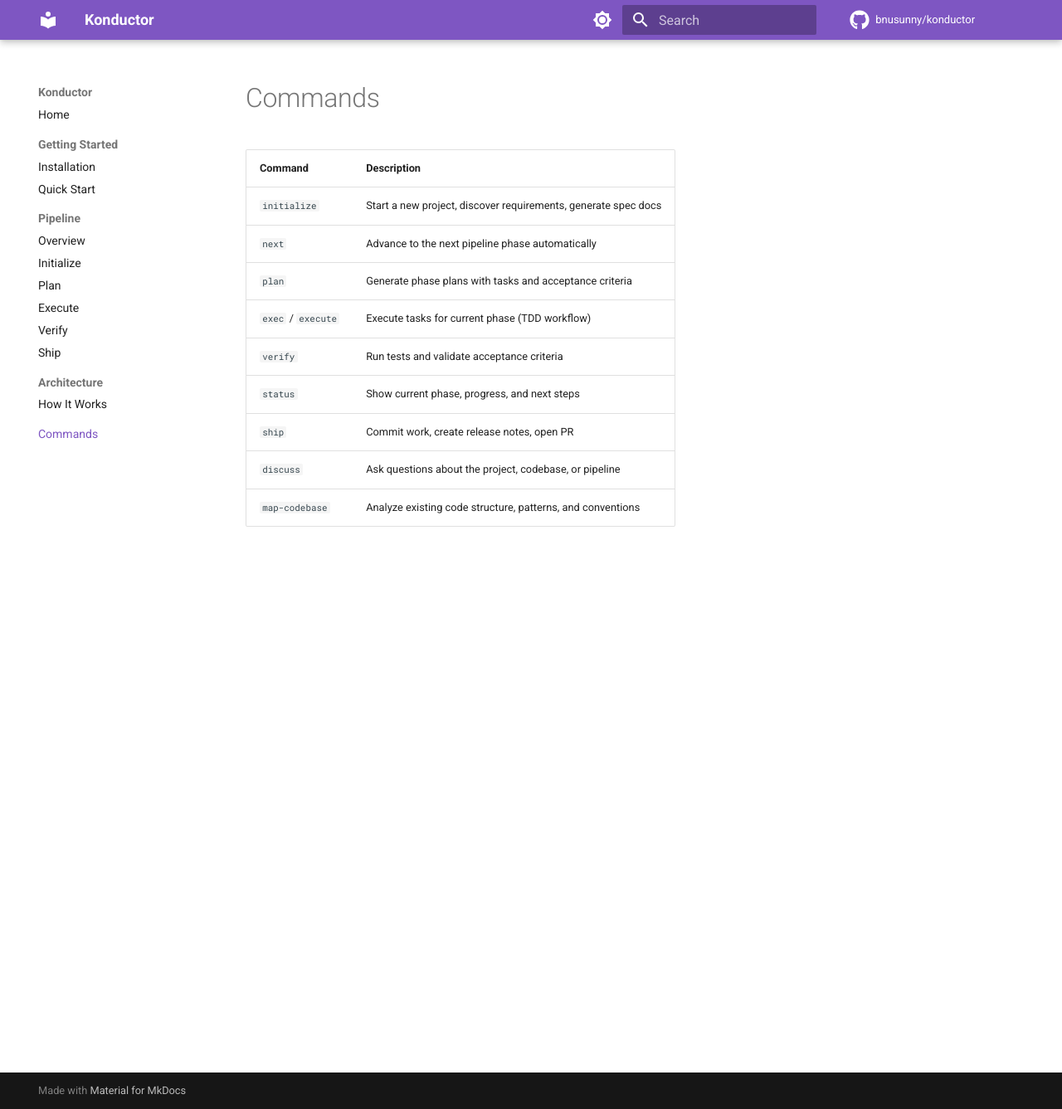
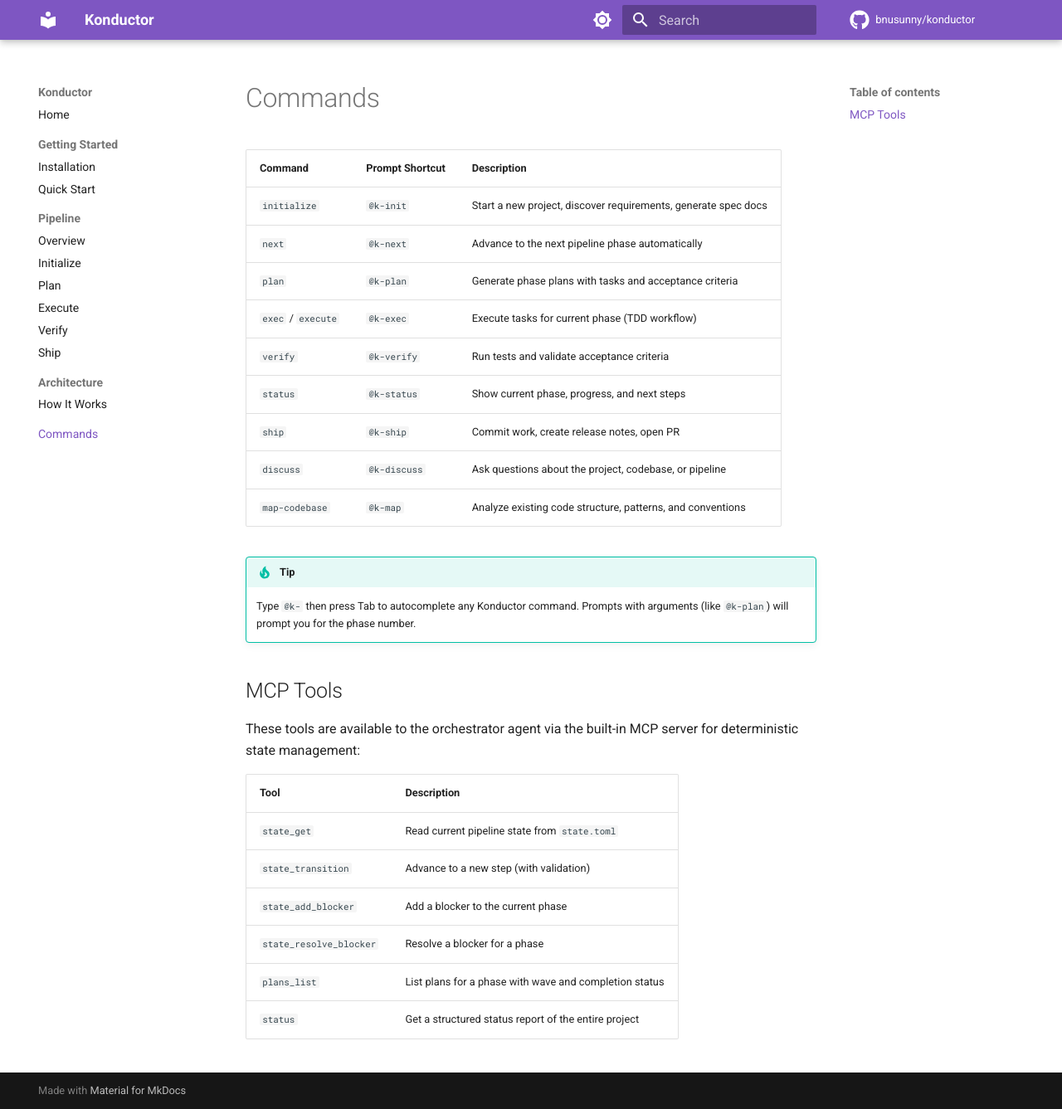
Before and after one commit to bnusunny/konductor, an MkDocs documentation site: the page built from docs-site/commands.md, in a window 1280 px wide and 1337 px high. Shown: the whole window at 83% size. Built offline with MkDocs 1.6.1 and Material for MkDocs 9.7.7, drawn with Linux system fonts in a browser that asks for light colours; comment, search, counter and statistics services are not loaded.

Commit message:
docs: update docs-site for unified konductor binary and MCP server
- commands.md: add prompt shortcuts column and MCP tools section
- how-it-works.md: document MCP server, unified binary, updated file layout
- installation.md: add --force flag, unified binary build instructions
- quickstart.md: use @k-* prompt shortcuts, add shortcuts reference table

```diff
--- a/docs-site/commands.md
+++ b/docs-site/commands.md
@@ -1,13 +1,29 @@
 # Commands
 
-| Command | Description |
-|---------|-------------|
-| `initialize` | Start a new project, discover requirements, generate spec docs |
-| `next` | Advance to the next pipeline phase automatically |
-| `plan` | Generate phase plans with tasks and acceptance criteria |
-| `exec` / `execute` | Execute tasks for current phase (TDD workflow) |
-| `verify` | Run tests and validate acceptance criteria |
-| `status` | Show current phase, progress, and next steps |
-| `ship` | Commit work, create release notes, open PR |
-| `discuss` | Ask questions about the project, codebase, or pipeline |
-| `map-codebase` | Analyze existing code structure, patterns, and conventions |
+| Command | Prompt Shortcut | Description |
+|---------|----------------|-------------|
+| `initialize` | `@k-init` | Start a new project, discover requirements, generate spec docs |
+| `next` | `@k-next` | Advance to the next pipeline phase automatically |
+| `plan` | `@k-plan` | Generate phase plans with tasks and acceptance criteria |
+| `exec` / `execute` | `@k-exec` | Execute tasks for current phase (TDD workflow) |
+| `verify` | `@k-verify` | Run tests and validate acceptance criteria |
+| `status` | `@k-status` | Show current phase, progress, and next steps |
+| `ship` | `@k-ship` | Commit work, create release notes, open PR |
+| `discuss` | `@k-discuss` | Ask questions about the project, codebase, or pipeline |
+| `map-codebase` | `@k-map` | Analyze existing code structure, patterns, and conventions |
+
+!!! tip
+    Type `@k-` then press Tab to autocomplete any Konductor command. Prompts with arguments (like `@k-plan`) will prompt you for the phase number.
+
+## MCP Tools
+
+These tools are available to the orchestrator agent via the built-in MCP server for deterministic state management:
+
+| Tool | Description |
+|------|-------------|
+| `state_get` | Read current pipeline state from `state.toml` |
+| `state_transition` | Advance to a new step (with validation) |
+| `state_add_blocker` | Add a blocker to the current phase |
+| `state_resolve_blocker` | Resolve a blocker for a phase |
+| `plans_list` | List plans for a phase with wave and completion status |
+| `status` | Get a structured status report of the entire project |
```
Also changed, not shown: docs-site/architecture/how-it-works.md (+29 -10 lines), docs-site/getting-started/installation.md (+19 -4 lines), docs-site/getting-started/quickstart.md (+25 -7 lines).
